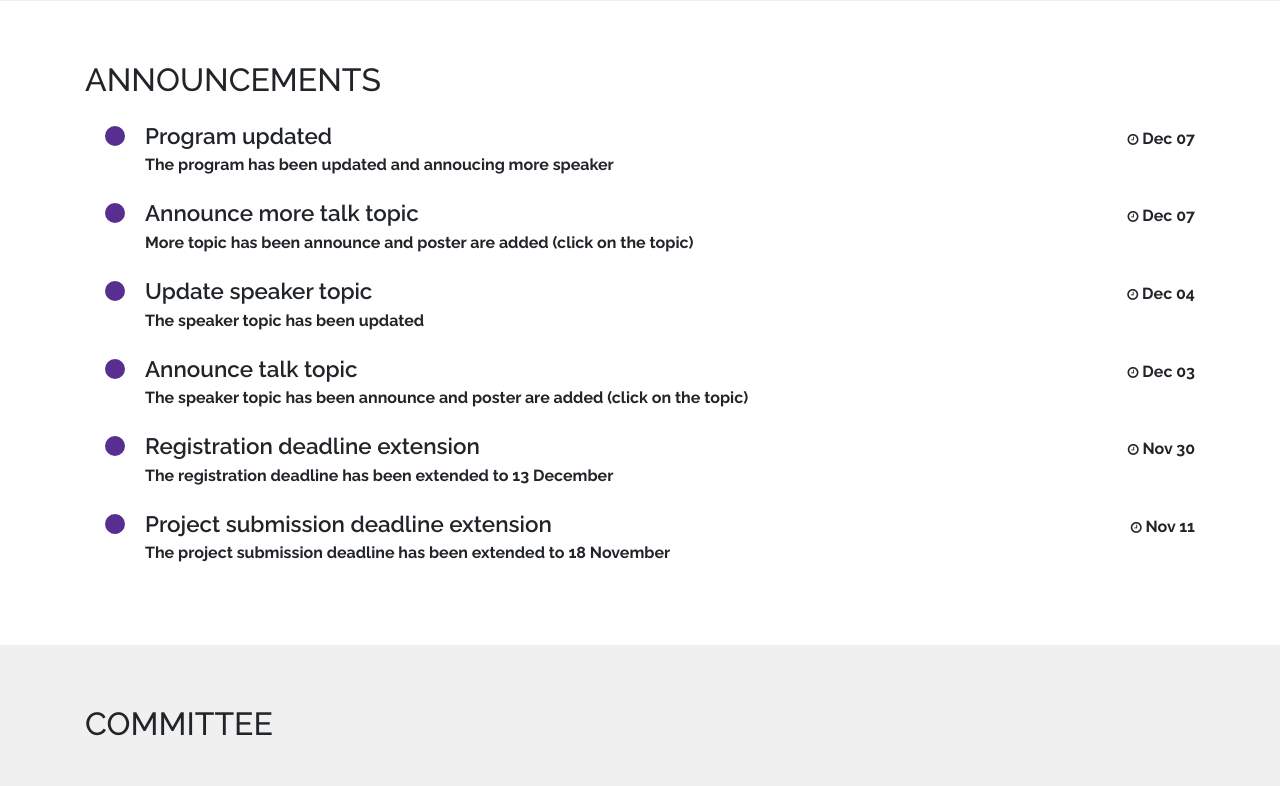
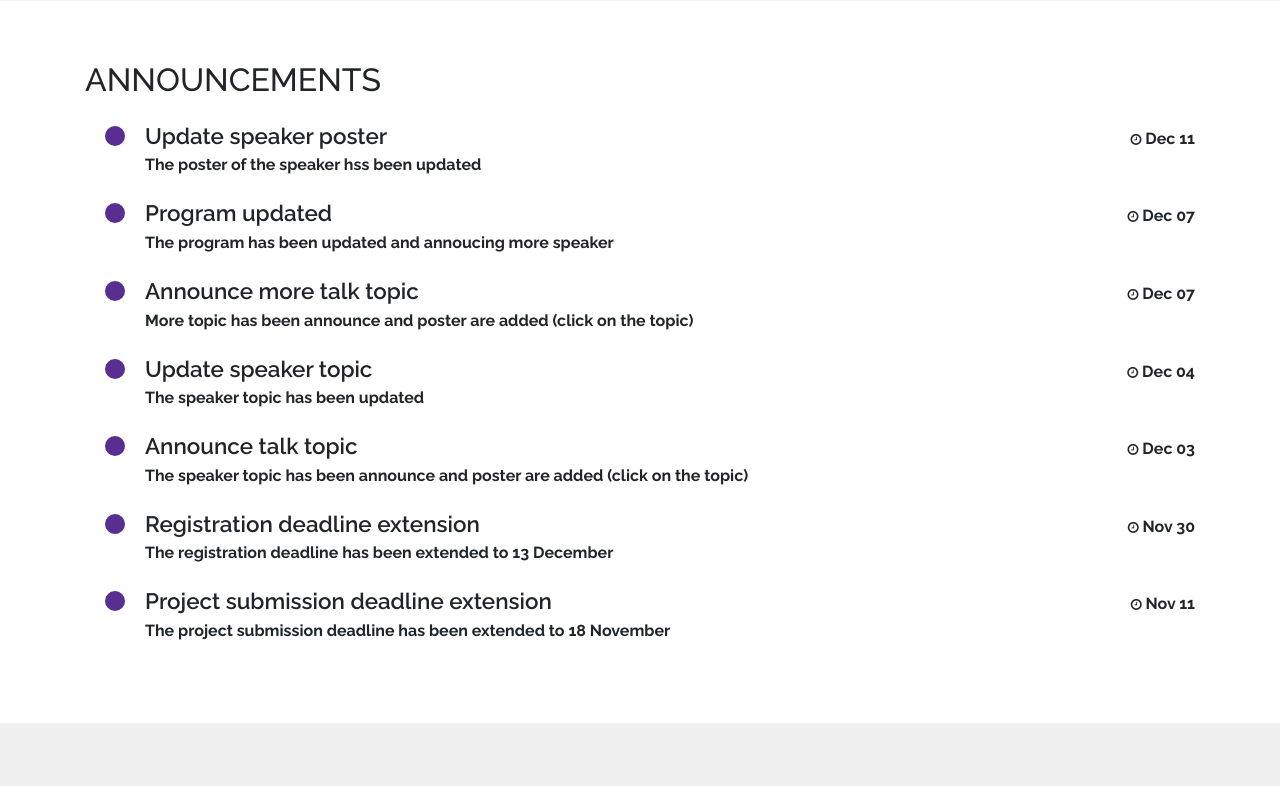
Before and after one commit to ist-fr/2019, a Vue app: page / in a window 1280 px wide. Shown: the part 1500-2286 px from the top of the page. Built offline with nearby package versions, Linux system fonts and the light colour scheme; what vue-scrollactive, vuetable-2 would draw is missing.

Commit message:
add poster

```diff
--- a/src/components/Home/Announcements.vue
+++ b/src/components/Home/Announcements.vue
@@ -21,6 +21,11 @@ export default {
   data () {
     return {
       announcements: [
+        {
+          title: 'Update speaker poster',
+          content: 'The poster of the speaker hss been updated',
+          datetime: 'Dec 11'
+        },
         {
           title: 'Program updated',
           content: 'The program has been updated and annoucing more speaker',
--- a/src/components/Home/Speakers.vue
+++ b/src/components/Home/Speakers.vue
@@ -57,7 +57,8 @@ export default {
           topic: 'Advanced Research in Time Series Mining',
           university: 'Kasetsart University, Thailand',
           imageSrc: require('../../assets/speakers/dr_thanawin_rakthanmanon.jpg'),
-          link: 'https://www.cpe.ku.ac.th/?page_id=1932'
+          link: 'https://www.cpe.ku.ac.th/?page_id=1932',
+          poster: require('../../assets/poster/abs_istfr_thanawin.jpg')
         },
         {
           title: 'Assoc. Prof. Dr.',
```
Also changed, not shown: 2 other files (tests, documents, lock files or other folders).
